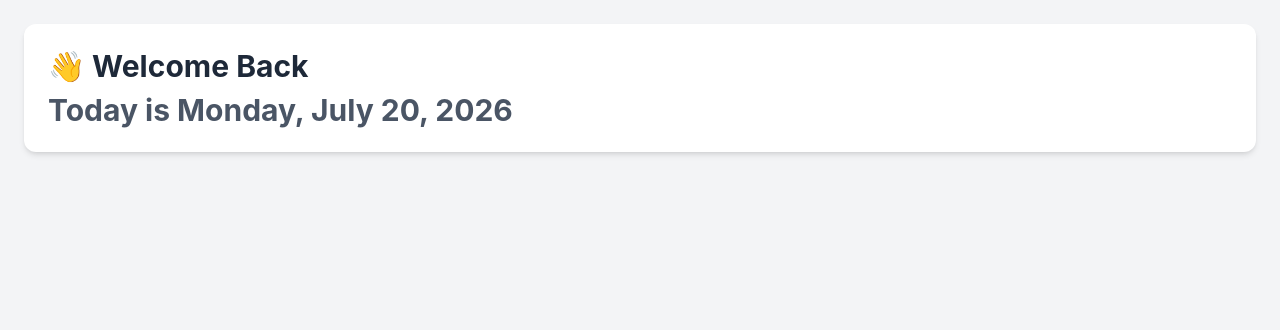
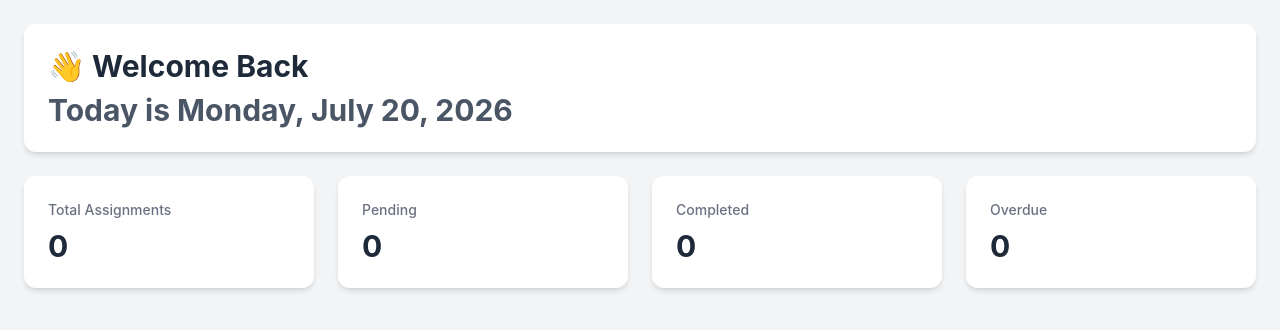
Before and after one commit to tuhinXtg/Student_Assignment_Tracker, a React (Vite) app in the folder frontend/: page /dashboard in a window 1280 px wide. Shown: the top 330 px of the page. Built offline with nearby package versions, Linux system fonts and the light colour scheme.

Commit message:
feat: add dashboard statistics cards

```diff
--- a/frontend/src/components/dashboard/StatisticsCards.tsx
+++ b/frontend/src/components/dashboard/StatisticsCards.tsx
@@ -0,0 +1,39 @@
+export default function StatisticsCards() {
+    const statistics = [
+        {
+            title: "Total Assignments",
+            value: 0,
+        },
+        {
+            title: "Pending",
+            value: 0,
+        },
+        {
+            title: "Completed",
+            value: 0,
+        },
+        {
+            title: "Overdue",
+            value: 0,
+        },
+    ];
+
+    return (
+        <div className="grid grid-cols-1 md:grid-cols-2 lg:grid-cols-4 gap-6 mt-6">
+            {statistics.map((stat) => (
+                <div
+                    key={stat.title}
+                    className="bg-white rounded-xl shadow-md p-6"
+                >
+                    <h2 className="text-gray-500 text-sm font-medium">
+                        {stat.title}
+                    </h2>
+
+                    <p className="text-3xl font-bold text-gray-800 mt-2">
+                        {stat.value}
+                    </p>
+                </div>
+            ))}
+        </div>
+    );
+}
--- a/frontend/src/pages/Dashboard.tsx
+++ b/frontend/src/pages/Dashboard.tsx
@@ -1,11 +1,13 @@
 import WelcomeCard from "../components/dashboard/WelcomeCard";
-
+import StatisticsCards from "../components/dashboard/StatisticsCards";
 
 export default function Dashboard() {
     return (
         <div className="min-h-screen bg-gray-100 p-6">
             <h1 className="text-3xl font-bold">
                 <WelcomeCard />
+
+                <StatisticsCards />
             </h1>
         </div>
     );
```
